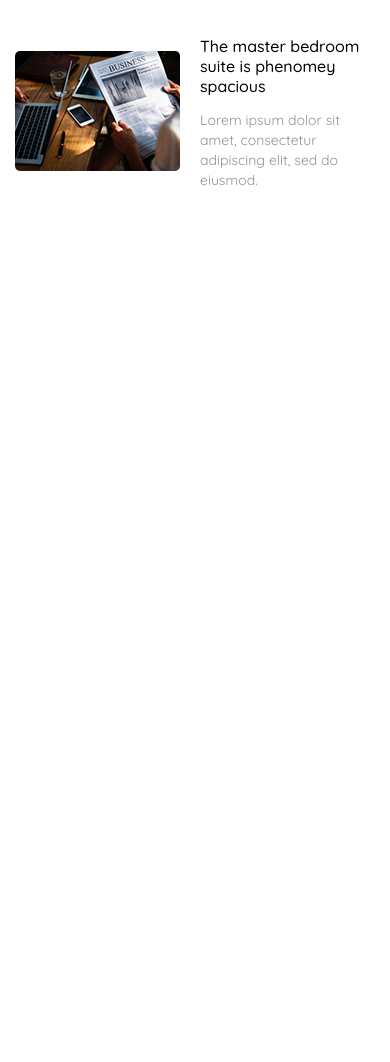
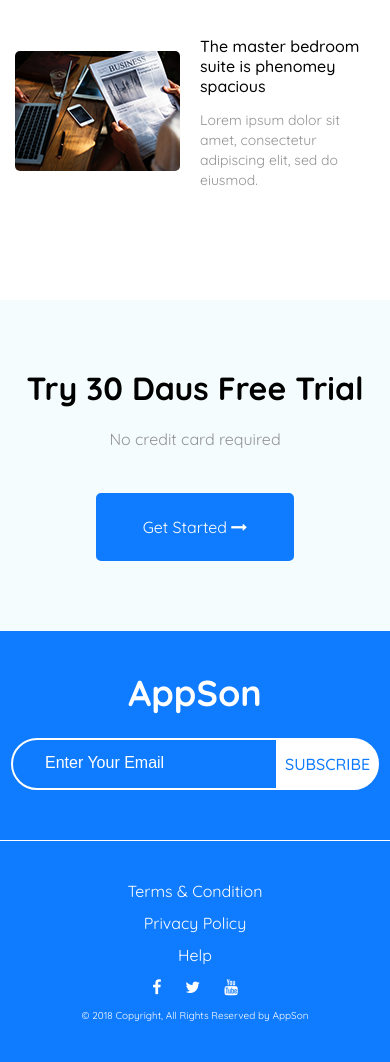
Before and after one commit to muborizMirzoev/SMW-Task1, a plain HTML site: page index.html in a window 390 px wide. Shown: the part 7590-8652 px from the top of the page. Before the commit the page ends 7890 px from the top, so only its background shows below. Drawn offline with nearby package versions, Linux system fonts and the light colour scheme.

Commit message:
feat: add footer

```diff
--- a/index.html
+++ b/index.html
@@ -299,13 +299,57 @@
                             </div>
                         </div>
                     </div>
-
-
                 </div>
-
             </div>
         </div>
     </section>
+
+    <section class="free-trial">
+        <div class="free-trial__text">
+            <h2>Try 30 Daus Free Trial</h2>
+            <p>No credit card required</p>
+        </div>
+        <a href="#" class="free-trial__btn">Get Started <i class="fa fa-long-arrow-right"></i></a>
+
+    </section>
+
+
+
+    <section class="widget">
+        <h2>AppSon</h2>
+        <form class="widget__form" action="">
+            <label for="fname"></label>
+            <input type="email" id="email" name="email" placeholder="Enter Your Email">
+            <a href="">SUBSCRIBE</a>
+        </form>
+    </section>
+
+
+
+
+
+
+    <footer class="footer">
+        <div class="container-small">
+            <div class="footer__inner">
+                <nav class="footer__navigation">
+                    <span>© 2018 Copyright, All Rights Reserved by AppSon</span>
+                    <ul>
+                        <li><a href=""> Terms & Condition</a></li>
+                        <li><a href=""> Privacy Policy</a></li>
+                        <li><a href="">Help</a> </li>
+                    </ul>
+                    <div class="footer-social">
+                        <a href=""><i class="fa fa-facebook"></i></a>
+                        <a href=""><i class="fa fa-twitter"></i></a>
+                        <a href=""><i class="fa fa-youtube"></i></a>
+                    </div>
+                </nav>
+            </div>
+        </div>
+    </footer>
+
+
 
     <script src="./script.js"></script>
 </body>
--- a/style.css
+++ b/style.css
@@ -637,6 +637,124 @@ nav input:checked~label>span:nth-last-child(2) {
     line-height: 27px;
 }
 
+/* free-trial */
+
+.free-trial {
+    background-color: #f5fcfd;
+    margin: 0 auto;
+    display: flex;
+    justify-content: center;
+    align-items: center;
+    padding: 130px 20px ;
+}
+.free-trial__text {
+    margin-right: 80px;
+
+}
+.free-trial__text > h2 {
+    font-size: 32px;
+    line-height: 36px;
+    margin-bottom: 20px;
+}
+.free-trial__text > p {
+    color: #929292;
+    line-height: 27px;
+}
+.free-trial__btn {
+    margin-left: 80px;
+    color: white;
+    padding: 28px 66px;
+    border: 2px solid #0f7bff;
+    background-color: #0f7bff;
+    border-radius: 5px;
+}
+.free-trial__btn:hover {
+    background-color: white;
+    color: #0f7bff;
+
+}
+.free-trial__btn > a {
+    color: white;
+    font-weight: bold;
+    margin-right: 10px;
+}
+
+/* Footer */
+::placeholder {
+    color: white;
+    opacity: 1;
+    font-size: 16px;
+    line-height: 27px;
+  }
+.footer {
+    background-color: #0f7bff;
+    border-top: 1px solid white;
+    color: white;
+    padding: 40px 20px;
+}
+.widget {
+    text-align: center;
+    padding: 128px 20px;
+    background-color: #0f7bff;
+    color: white;
+    width: 100%;
+}
+.widget > h2{
+    font-size: 36px;
+    line-height: 24px;
+    font-weight: bold;
+    margin-bottom: 33px;
+}
+.widget__form {
+    display: flex;
+    text-align: center;
+    justify-content: center;
+    width: 100%;
+}
+.widget__form > input[type=email] {
+    line-height: 27px;
+    border: 2px solid white;
+    padding: 22px 241px 22px 30px;
+    border-radius: 50px 0 0 50px;
+    background-color: #0f7bff;
+}
+.widget__form > a {
+    margin-left: -5px;
+    padding: 26px 40px;
+    border-radius: 0 50px 50px 0;
+    border: 2px solid white;
+    background-color: white;
+    color: #0f7bff;
+    font-weight: bold;
+}
+
+.footer__navigation {
+    display: flex;
+    justify-content: space-between;
+    text-align: center;
+}
+.footer__navigation > ul  {
+    display: flex;
+    text-align: center;
+}
+.footer__navigation li > a {
+    padding-right: 40px;
+    color: white;
+}
+.footer-social > a {
+    color: white;
+    margin-left: 12px;
+}
+
+
+
+
+
+
+
+
+
+
 @media screen and (max-width: 1330px) {
     .header__nav {
         padding: 34px 20px;
@@ -711,6 +829,12 @@ nav input:checked~label>span:nth-last-child(2) {
     .news__blog-text > p {
         line-height: 20px;
     }
+    .free-trial__text {
+        margin-right: 50px;
+    }
+    .free-trial__btn {
+        margin-left: 50px;
+    }
 
 }
 
@@ -732,6 +856,16 @@ nav input:checked~label>span:nth-last-child(2) {
         margin: 30px;
         max-width: 70%;
         padding: 50px 100px;
+    }
+    .footer__navigation > ul {
+        flex-direction: column;
+        align-items: flex-start;
+    }
+    .footer__navigation li > a {
+        padding: 0;
+    }
+    .footer__navigation li {
+        padding-bottom: 12px;
     }
 }
 
@@ -840,6 +974,12 @@ nav input:checked~label>span:nth-last-child(2) {
     .news__blogs {
         margin: 0;
     }
+    .free-trial__text {
+        margin-right: 20px;
+    }
+    .free-trial__btn {
+        margin-left: 20px;
+    }
 
 
 
@@ -881,7 +1021,26 @@ nav input:checked~label>span:nth-last-child(2) {
     .testimonails__cards {
         margin: 0 auto;
         width: 90%;
-
+    }
+    .free-trial {
+        flex-direction: column;
+    }
+    .free-trial__text, .free-trial__btn {
+        margin: 20px 0;
+        text-align: center;
+    }
+    .footer__navigation > span {
+        font-size: 10px;
+    }
+    .widget {
+        padding: 128px 100px;
+    }
+    .widget__form > input[type=email] {
+        padding: 10px 57px 10px 32px;
+    }
+    .widget__form > a  {
+        padding: 14px 7px;
+        font-weight: 500;
     }
 }
 
@@ -890,8 +1049,35 @@ nav input:checked~label>span:nth-last-child(2) {
         padding: 50px 50px;
         min-width: 70%;
     }
+    .footer-social{
+        display: flex;
+        flex-direction: column;
+    }
+    .footer-social a {
+        padding-bottom: 12px;
+    }
 }
-
+@media screen and (max-width: 450px) {
+    .footer__navigation {
+        flex-direction: column-reverse;
+        align-items: center;
+    }
+    .footer__navigation > ul {
+        order: 1;
+    }
+    .footer-social {
+        flex-direction: row;
+    }
+    .widget {
+        padding: 50px 20px;
+    }
+    .free-trial {
+        padding: 50px 20px;
+    }
+    .free-trial__btn {
+        padding: 22px 45px;
+    }
+}
 @media screen and (max-width: 420px) {
     .header__logo a {
         font-size: 15px;
@@ -923,7 +1109,16 @@ nav input:checked~label>span:nth-last-child(2) {
     .news__blog-text > p {
         font-size: 14px;
     }
+    .footer-social > a {
+        margin-right: 12px;
+    }
+    .footer__navigation > ul {
+        align-items: center;
+    }
 }
+
+
+
 
 @media screen and (max-width: 375px) {
     .news__blog {
@@ -933,6 +1128,10 @@ nav input:checked~label>span:nth-last-child(2) {
     }
     .news__blog-text {
         margin: 0;
+    }
+
+    .widget__form > input[type=email] {
+        padding: 10px 27px 10px 32px;
     }
 
 }
@@ -959,4 +1158,7 @@ nav input:checked~label>span:nth-last-child(2) {
 
 }
 
-@media screen and (max-width: 320px) {}
+@media screen and (max-width: 320px) {
+    .widget__form > input[type=email] {
+        padding: 10px 10px 10px 15px;
+}
```
